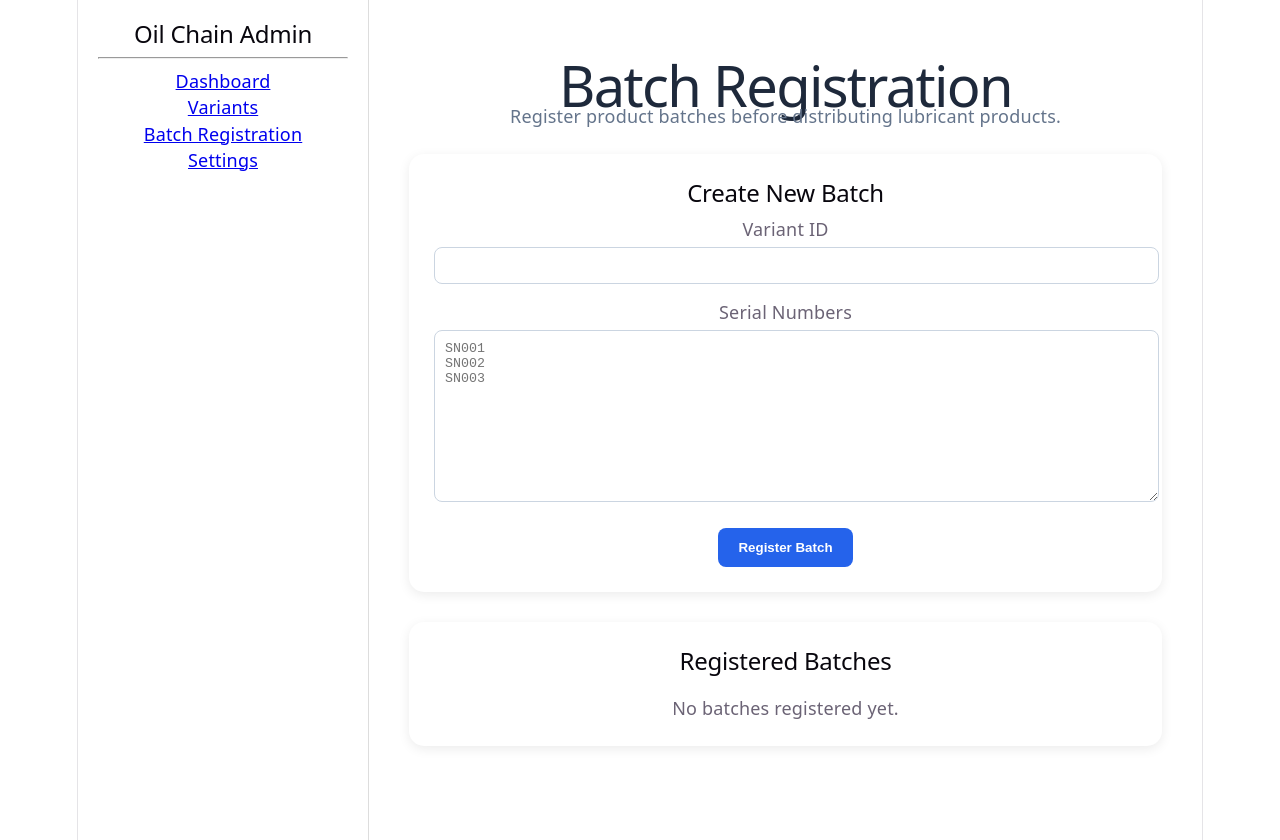
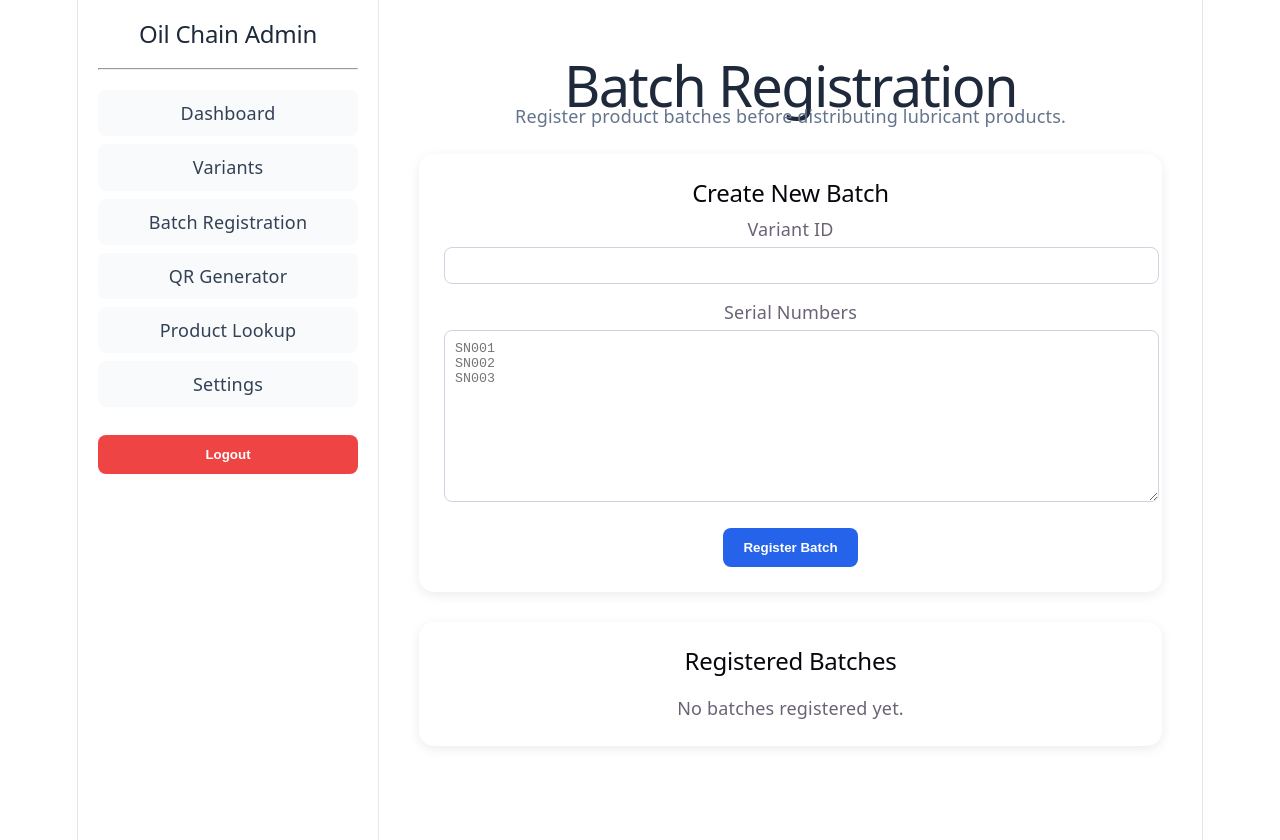
Before and after one commit to alizaenazet/oil-chain-validator, a React app in the folder frontend/: page /batches in a window 1280 px wide. Built offline with nearby package versions, Linux system fonts and the light colour scheme; sample sign-in values are in the browser's storage; the HTML template or start-up script is replaced by a standard one.

Commit message:
feat: add admin sidebar navigation and logout

```diff
--- a/frontend/src/components/Sidebar.jsx
+++ b/frontend/src/components/Sidebar.jsx
@@ -1,42 +1,109 @@
-import { Link } from "react-router-dom";
+import { Link, useNavigate } from "react-router-dom";
 
 function Sidebar() {
+  const navigate = useNavigate();
+
+  const handleLogout = () => {
+    localStorage.removeItem("token");
+    navigate("/login");
+  };
+
+  const linkStyle = {
+    textDecoration: "none",
+    color: "#334155",
+    fontWeight: "500",
+    display: "block",
+    padding: "10px 12px",
+    borderRadius: "8px",
+    marginBottom: "8px",
+    background: "#f8fafc",
+  };
+
   return (
     <div
       style={{
-        width: "250px",
+        width: "260px",
         minHeight: "100vh",
-        borderRight: "1px solid #ddd",
+        borderRight: "1px solid #e2e8f0",
         padding: "20px",
+        background: "#ffffff",
       }}
     >
-      <h2>Oil Chain Admin</h2>
+      <h2
+        style={{
+          color: "#1e293b",
+          marginBottom: "20px",
+        }}
+      >
+        Oil Chain Admin
+      </h2>
 
       <hr />
 
-      <p>
-        <Link to="/dashboard">
+      <div
+        style={{
+          marginTop: "20px",
+        }}
+      >
+        <Link
+          to="/dashboard"
+          style={linkStyle}
+        >
           Dashboard
         </Link>
-      </p>
 
-      <p>
-        <Link to="/variants">
+        <Link
+          to="/variants"
+          style={linkStyle}
+        >
           Variants
         </Link>
-      </p>
 
-      <p>
-        <Link to="/batches">
+        <Link
+          to="/batches"
+          style={linkStyle}
+        >
           Batch Registration
         </Link>
-      </p>
 
-      <p>
-        <Link to="/settings">
+        <Link
+          to="/qr-generator"
+          style={linkStyle}
+        >
+          QR Generator
+        </Link>
+
+        <Link
+          to="/product-lookup"
+          style={linkStyle}
+        >
+          Product Lookup
+        </Link>
+
+        <Link
+          to="/settings"
+          style={linkStyle}
+        >
           Settings
         </Link>
-      </p>
+
+        <button
+          onClick={handleLogout}
+          style={{
+            width: "100%",
+            marginTop: "20px",
+            padding: "12px",
+            border: "none",
+            borderRadius: "8px",
+            background: "#ef4444",
+            color: "white",
+            cursor: "pointer",
+            fontWeight: "bold",
+          }}
+        >
+          Logout
+        </button>
+      </div>
     </div>
   );
 }
```
